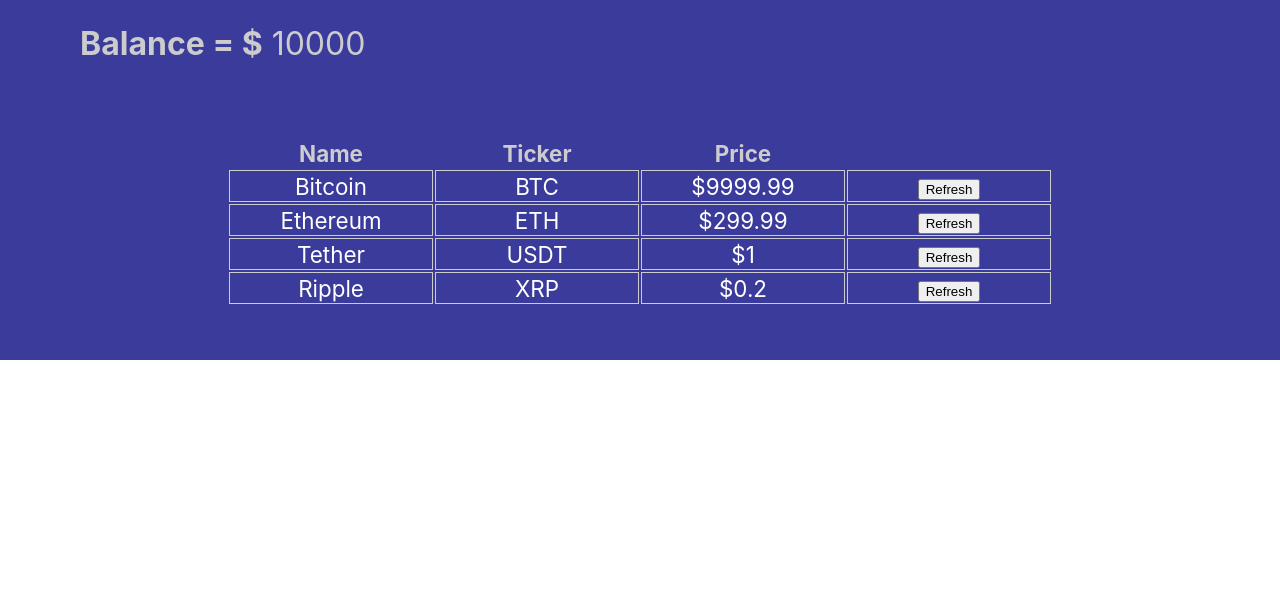
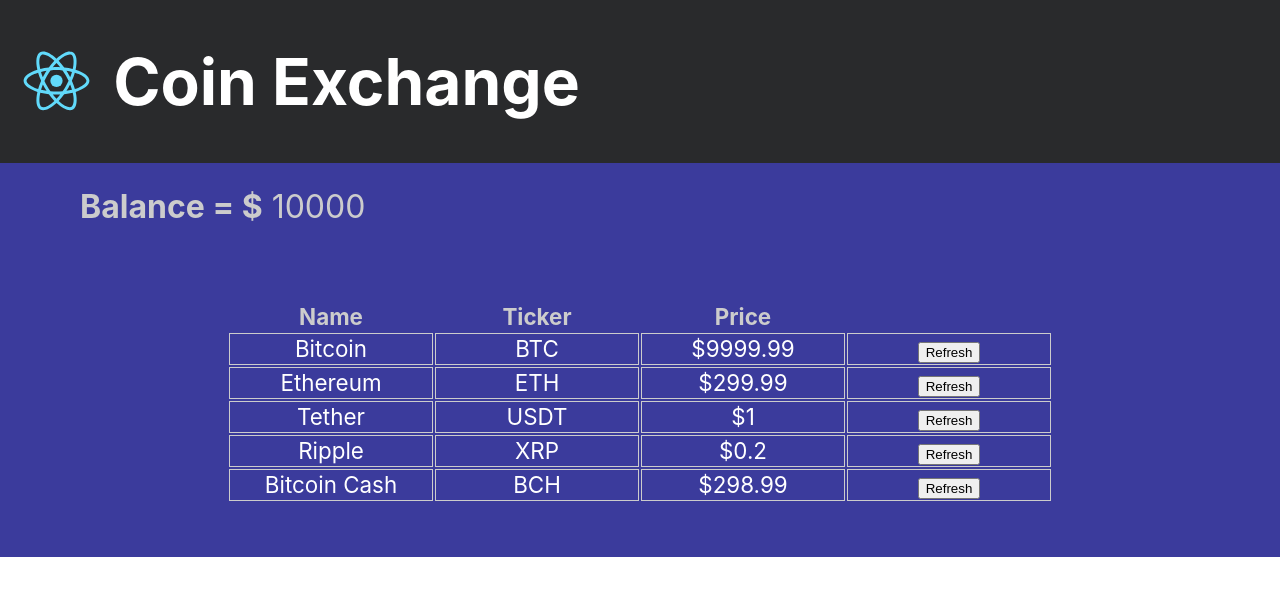
Before and after one commit to CDA70/exchange-coin, a React (Create React App) app: page / in a window 1280 px wide. Shown: the top 596 px of the page. Built offline with nearby package versions, Linux system fonts and the light colour scheme.

Commit message:
componentization and prop drilling

```diff
--- a/src/App.css
+++ /dev/null
@@ -1,50 +0,0 @@
-.App {
-  text-align: center;
-  background-color: rgb(59, 59, 156);
-  color: #cccccc;
-}
-
-.App-logo {
-  height: 5rem;
-  pointer-events: none;
-}
-
-@media (prefers-reduced-motion: no-preference) {
-  .App-logo {
-    animation: App-logo-spin infinite 20s linear;
-  }
-}
-
-.App-header {
-  background-color: #292a2c;
-  min-height: 20vh;
-  display: flex;
-  flex-direction: row;
-  align-items: center;
-  justify-content: flex-start;
-  font-size: 36px;
-  color: white;
-}
-
-.App-link {
-  color: #61dafb;
-}
-
-.App-title {
-  font-size: 4rem;
-}
-
-@keyframes App-logo-spin {
-  from {
-    transform: rotate(0deg);
-  }
-  to {
-    transform: rotate(360deg);
-  }
-}
-
-.coin-table {
-  margin: 50px auto 50px auto;
-  display: inline-block;
-  font-size: 1.4rem;
-}
--- a/src/App.js
+++ b/src/App.js
@@ -1,31 +1,62 @@
 
-import './App.css';
-import Coin from './components/Coin/Coin';
+import CoinList from './components/CoinList/CoinList';
 import AccountBalance from './components/AccountBalance/AccountBalance';
+import ExchangeHeader from './components/ExchangeHeader/ExchangeHeader';
+import React from 'react';
+import styled from 'styled-components';
 
-function App() {
-  return (
-    <div className="App">
+const Div = styled.div `
+  text-align: center;
+  background-color: rgb(59, 59, 156);
+  color: #cccccc;
+`;
 
-      <AccountBalance amount={10000} />
-      <table className='coin-table'>
-        <thead>
-          <tr>
-            <th>Name</th>
-            <th>Ticker</th>
-            <th>Price</th>
-          </tr>
-        </thead>
-        <tbody>
-          <Coin name="Bitcoin" ticker="BTC" price={9999.99} />
-          <Coin name="Ethereum" ticker="ETH" price={299.99} />
-          <Coin name="Tether" ticker="USDT" price={1.0} />
-          <Coin name="Ripple" ticker="XRP" price={0.2}  />
+class App extends React.Component {
+  constructor(props){
+    super(props);
+    this.state = {
+      balance : 10000,
+      coinData: [
+        {
+          name: 'Bitcoin',
+          ticker: 'BTC',
+          price: 9999.99
+        },
+        {
+          name: 'Ethereum',
+          ticker: 'ETH',
+          price: 299.99
+        },
+        {
+          name: 'Tether',
+          ticker: 'USDT',
+          price: 1.0
+        },
+        {
+          name: 'Ripple',
+          ticker: 'XRP',
+          price: 0.2
+        },
+        {
+          name: 'Bitcoin Cash',
+          ticker: 'BCH',
+          price: 298.99
+        }
+      ]
+    }
+  }
 
-        </tbody>
-      </table>
-    </div>
-  );
+  render() {
+    return (
+      <Div className="App">
+        <ExchangeHeader />
+        <AccountBalance amount={this.state.balance} />
+        <CoinList coinData={this.state.coinData} />
+      </Div>
+    );
+
+  }
+
 }
 
 export default App;
--- /dev/null
+++ b/src/components/CoinList/CoinList.jsx
@@ -0,0 +1,33 @@
+import React, { Component } from 'react';
+import Coin from '../Coin/Coin';
+import styled from 'styled-components';
+
+const Table = styled.table`
+  margin: 50px auto 50px auto;
+  display: inline-block;
+  font-size: 1.4rem;
+
+`;
+
+export default class CoinList extends Component {
+    render() {
+        return (
+            <Table>
+                <thead>
+                    <tr>
+                    <th>Name</th>
+                    <th>Ticker</th>
+                    <th>Price</th>
+                    </tr>
+                </thead>
+                <tbody>
+                    {
+                        this.props.coinData.map( ({name, ticker, price}) =>
+                            <Coin key={ticker} name={name} ticker={ticker} price={price} />
+                        )
+                    }
+                </tbody>
+            </Table>
+        )
+    }
+}
--- a/src/components/ExchangeHeader/ExchangeHeader.jsx
+++ b/src/components/ExchangeHeader/ExchangeHeader.jsx
@@ -1,15 +1,38 @@
 import React, { Component } from 'react'
 import logo from './logo.svg';
+import styled from 'styled-components';
+
+const Img = styled.img `
+    height: 5rem;
+    pointer-events: none;
+`;
+
+const Header = styled.header`
+    background-color: #292a2c;
+    min-height: 20vh;
+    display: flex;
+    flex-direction: row;
+    align-items: center;
+    justify-content: flex-start;
+    font-size: 36px;
+    color: white;
+`;
+
+const H1 = styled.h1 `
+    font-size: 4rem;
+`;
+
+
 
 export default class ExchangeHeader extends Component {
     render() {
         return (
-            <header className="App-header">
-                <img src={logo} alt="React logo" className='App-logo' />
-                <h1 className='App-title'>
+            <Header>
+                <Img src={logo} alt="React logo" />
+                <H1>
                     Coin Exchange
-                </h1>
-            </header>
+                </H1>
+            </Header>
         )
     }
 }
```
Also changed, not shown: src/components/ExchangeHeader/logo.svg (renamed from src/logo.svg).
